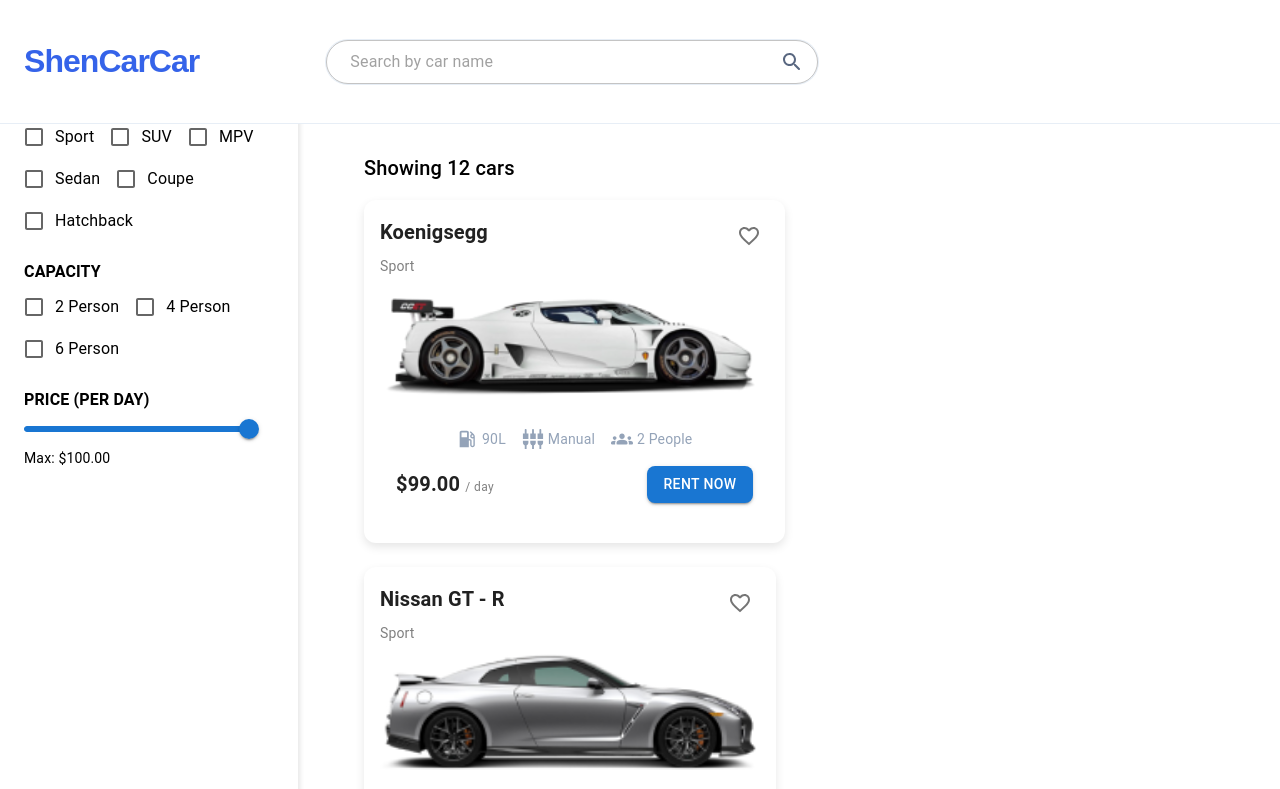
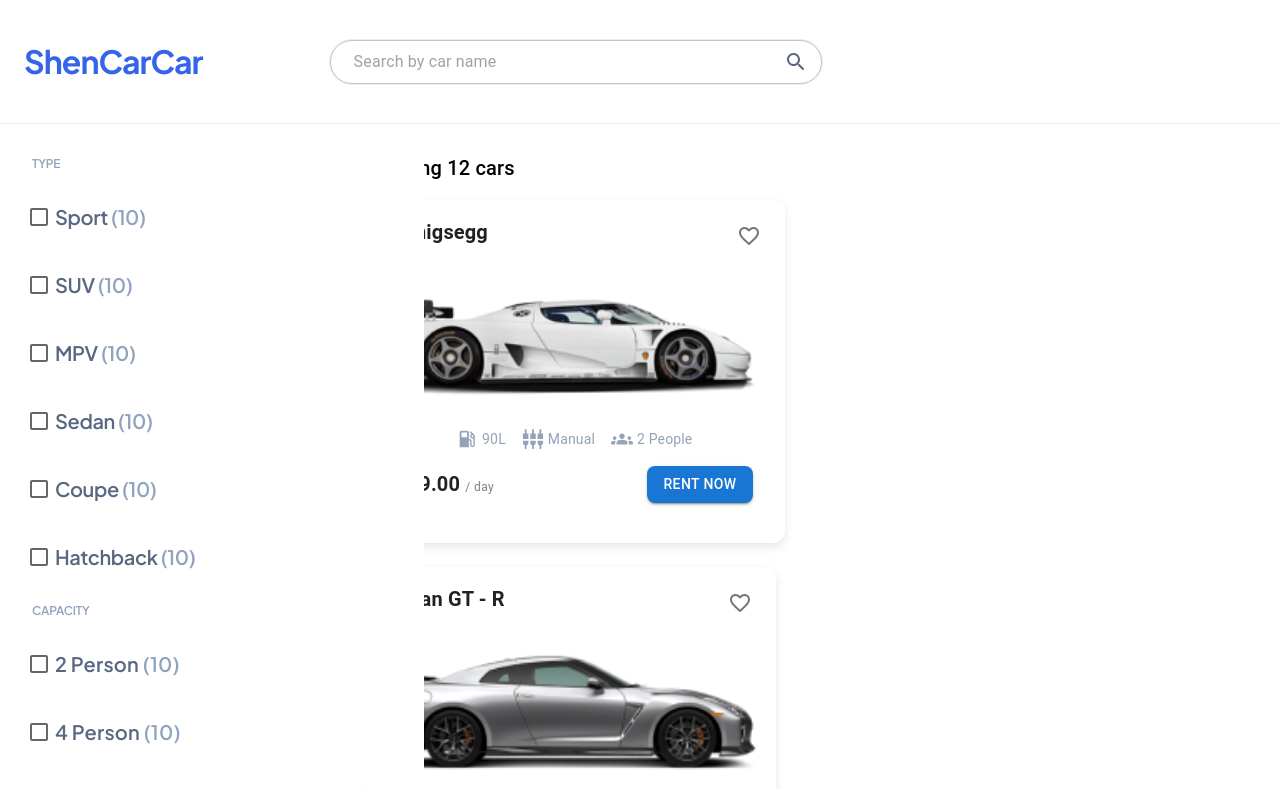
Before and after one commit to Rimidelo/ex3-react-car-rental, a React (Create React App) app: page / in a window 1280 px wide. Shown: the top 789 px of the page. Built offline with nearby package versions, Linux system fonts and the light colour scheme.

Commit message:
figma plus jakrta sans font is diffrent then the google one so i imported the correct one

```diff
--- a/public/index.html
+++ b/public/index.html
@@ -15,6 +15,8 @@
       user's mobile device or desktop. See https://developers.google.com/web/fundamentals/web-app-manifest/
     -->
     <link rel="manifest" href="%PUBLIC_URL%/manifest.json" />
+    <link href="https://fonts.googleapis.com/css2?family=Plus+Jakarta+Sans:wght@100;200;300;400;500;600;700;800&display=swap" rel="stylesheet">
+
     <!--
       Notice the use of %PUBLIC_URL% in the tags above.
       It will be replaced with the URL of the `public` folder during the build.
--- a/src/App.js
+++ b/src/App.js
@@ -36,14 +36,12 @@
           showFavorites={showFavorites}
           toggleFavorites={() => setShowFavorites(!showFavorites)}
         />
-
-        {/* ✅ Added padding to prevent content from hiding under the fixed header */}
         <Box sx={{ paddingTop: "124px" }}>
           <Container sx={{ display: "flex", minHeight: "80vh" }}>
             {/* Fixed Sidebar */}
             <Filters filters={filters} setFilters={setFilters} />
 
-            {/* Car List (Adjusted for spacing) */}
+            {/* Car List*/}
             <Box sx={{ marginLeft: "280px", width: "100%" }}>
               <Routes>
                 <Route
--- a/src/components/Filters.jsx
+++ b/src/components/Filters.jsx
@@ -5,6 +5,7 @@
   FormControlLabel,
   Checkbox,
   Slider,
+  FormGroup,
 } from "@mui/material";
 
 const Filters = ({ filters, setFilters }) => {
@@ -24,21 +25,34 @@
   return (
     <Box
       sx={{
-        width: "250px", // ✅ Fixed width
-        height: "100vh",
-        padding: 3,
+        width: "360px",
+        padding: "32px",
         backgroundColor: "#ffffff",
-        position: "fixed", // ✅ Fix to the left
-        left: 0,
-        top: 64, // ✅ Ensure it's below the header
-        boxShadow: "2px 0px 5px rgba(0, 0, 0, 0.1)",
+        position: "fixed",
+        left: "0",
+        top: "124px",
         borderRadius: "8px",
+        height: "600px",
+        gap: "0px",
       }}
     >
       {/* Car Type Filter */}
-      <Typography variant="subtitle1" fontWeight="bold">
+      <Typography
+        variant="subtitle2"
+        sx={{
+          fontFamily: "'Plus Jakarta Sans', sans-serif",
+          fontWeight: "600",
+          color: "#90A3BF",
+          fontSize: "12px",
+          lineHeight: "15.12px",
+          letterSpacing: "-0.02em",
+          marginBottom: "28px", // Adds spacing below "TYPE"
+        }}
+      >
         TYPE
       </Typography>
+
+      <FormGroup sx={{ display: "flex", flexDirection: "column", gap: "32px" }}>
         {["Sport", "SUV", "MPV", "Sedan", "Coupe", "Hatchback"].map((type) => (
           <FormControlLabel
             key={type}
@@ -46,16 +60,58 @@
               <Checkbox
                 checked={filters.type.includes(type)}
                 onChange={() => handleCheckboxChange("type", type)}
+                sx={{
+                  "&.Mui-checked": {
+                    color: "#3563E9",
+                  },
+                  padding: "6px",
+                }}
               />
             }
-          label={type}
+            label={
+              <Typography
+                sx={{
+                  fontFamily: "'Plus Jakarta Sans',sans-serif",
+                  fontStyle: "normal",
+                  fontSize: "20px",
+                  fontWeight: "600",
+                  lineHeight: "30px",
+                  color: "#596780",
+                  marginLeft: "-8px",
+                  letterSpacing: "-0.02em",
+                }}
+              >
+                {type} <span style={{ color: "#90A3BF" }}>(10)</span>
+              </Typography>
+            }
+            sx={{
+              display: "flex",
+              alignItems: "center",
+              gap: "6px",
+              width: "100%",
+            }}
           />
         ))}
+      </FormGroup>
 
       {/* Capacity Filter */}
-      <Typography variant="subtitle1" fontWeight="bold" sx={{ mt: 2 }}>
+      <Typography
+        variant="subtitle2"
+        sx={{
+          fontFamily: "'Plus Jakarta Sans', sans-serif",
+          fontWeight: "600",
+          color: "#90A3BF",
+          fontSize: "12px",
+          lineHeight: "15.12px",
+          letterSpacing: "-0.02em",
+          marginTop: "28px", // Adds spacing above "CAPACITY"
+          marginBottom: "28px", // Adds spacing below "CAPACITY"
+        }}
+      >
         CAPACITY
       </Typography>
+
+      <FormGroup sx={{ display: "flex", flexDirection: "column", gap: "32px" }}>
         {[2, 4, 6].map((capacity) => (
           <FormControlLabel
             key={capacity}
@@ -63,14 +119,52 @@
               <Checkbox
                 checked={filters.capacity.includes(capacity)}
                 onChange={() => handleCheckboxChange("capacity", capacity)}
+                sx={{
+                  "&.Mui-checked": {
+                    color: "#3563E9",
+                  },
+                  padding: "6px",
+                }}
               />
             }
-          label={`${capacity} Person`}
+            label={
+              <Typography
+                sx={{
+                  fontFamily: "'Plus Jakarta Sans', sans-serif",
+                  fontSize: "20px",
+                  fontWeight: "600",
+                  lineHeight: "20px",
+                  color: "#596780",
+                  marginLeft: "-8px",
+                }}
+              >
+                {capacity} Person <span style={{ color: "#90A3BF" }}>(10)</span>
+              </Typography>
+            }
+            sx={{
+              display: "flex",
+              alignItems: "center",
+              gap: "6px",
+              width: "100%",
+            }}
           />
         ))}
+      </FormGroup>
 
       {/* Price Range Slider */}
-      <Typography variant="subtitle1" fontWeight="bold" sx={{ mt: 2 }}>
+      <Typography
+        variant="subtitle2"
+        sx={{
+          fontFamily: "'Plus Jakarta Sans', sans-serif",
+          fontWeight: "600",
+          color: "#90A3BF",
+          fontSize: "12px",
+          lineHeight: "15.12px",
+          letterSpacing: "-0.02em",
+          marginTop: "28px", // Adds spacing above "PRICE (PER DAY)"
+          marginBottom: "28px", // Adds spacing below "PRICE (PER DAY)"
+        }}
+      >
         PRICE (PER DAY)
       </Typography>
       <Slider
@@ -78,9 +172,30 @@
         onChange={handlePriceChange}
         min={50}
         max={100}
-        sx={{ width: "90%" }}
+        sx={{
+          width: "296px",
+          height: "11px",
+          color: "#3563E9",
+          "& .MuiSlider-thumb": {
+            backgroundColor: "#3563E9",
+          },
+          "& .MuiSlider-rail": {
+            backgroundColor: "#90A3BF",
+          },
+        }}
       />
-      <Typography variant="body2">Max: ${filters.price}.00</Typography>
+      <Typography
+        sx={{
+          fontFamily: "'Plus Jakarta Sans', sans-serif",
+          fontWeight: "500",
+          fontSize: "20px",
+          color: "#596780",
+          lineHeight: "30px",
+          letterSpacing: "-0.02em",
+        }}
+      >
+        Max: ${filters.price}.00
+      </Typography>
     </Box>
   );
 };
```
Lines whose indentation alone changed are shown as unchanged.
